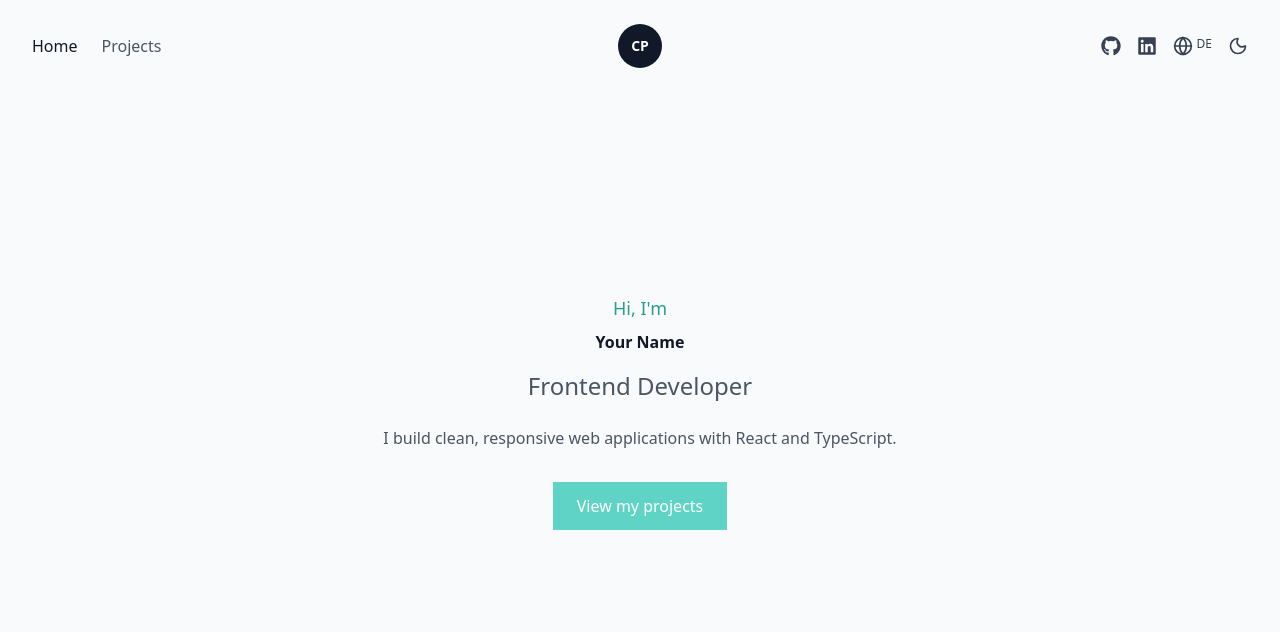
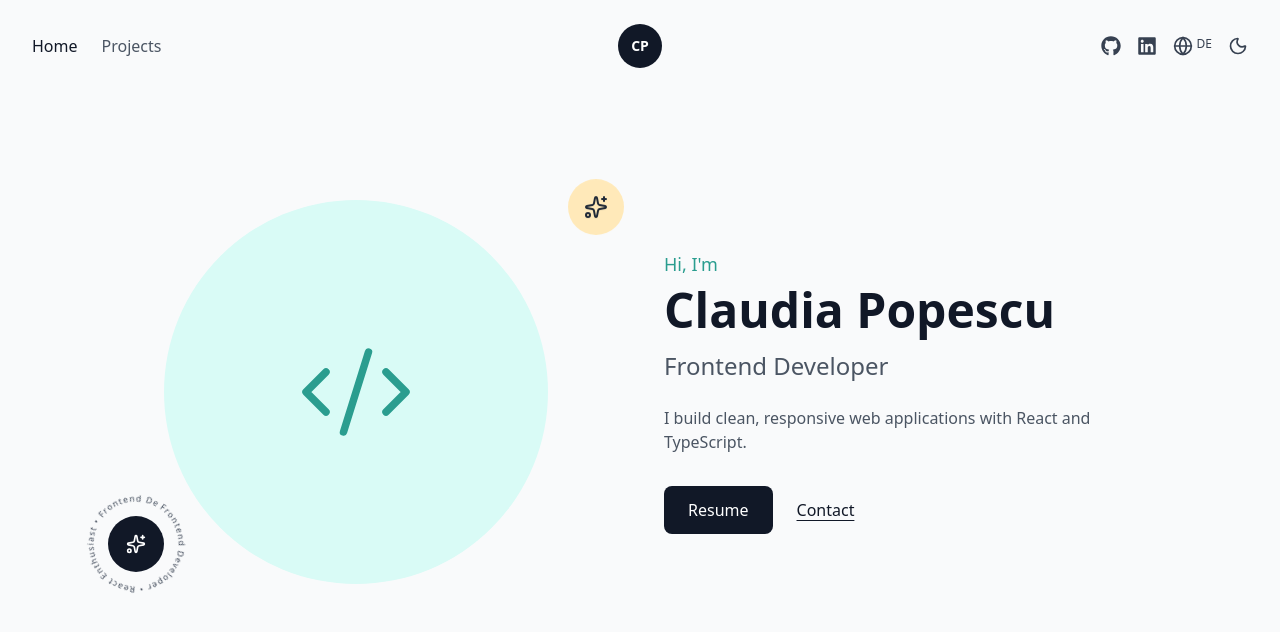
Before and after one commit to saftaclaudia/cp-portfolio, a React (Vite) app: page / in a window 1280 px wide. Shown: the top 632 px of the page. Built offline with nearby package versions, Linux system fonts and the light colour scheme.

Commit message:
Build Hero section with illistration, rotating badge and CTA buttons

```diff
--- a/src/components/Hero.tsx
+++ b/src/components/Hero.tsx
@@ -1,32 +1,78 @@
 import { useTranslation } from "react-i18next";
+import { Code2, Sparkles } from "lucide-react";
 
 function Hero() {
   const { t } = useTranslation();
 
-  const scrollToProjects = () => {
-    document.getElementById("projects")?.scrollIntoView({ behavior: "smooth" });
-  };
+  return (
+    <section className="grid grid-cols-1 md:grid-cols-2 items-center gap-12 px-8 py-16 max-w-6xl mx-auto min-h-[75vh]">
+      <div className="relative flex justify-center items-center">
+        <div className="w-72 h-72 md:w-96 md:h-96 rounded-full bg-mint-100 dark:bg-gray-800 flex items-center justify-center">
+          <Code2
+            size={120}
+            className="text-mint-700 dark:text-mint-300"
+            strokeWidth={1.5}
+          />
+        </div>
 
-  return (
-    <section className="min-h-[80vh] flex flex-col items-center justify-center text-center pc-8 bg-gray-50 dark:bg-gray-950">
+        <div className="absolute -bottom-4 -left-4 w-28 h-28">
+          <svg
+            viewBox="0 0 100 100"
+            className="w-full h-full animate-[spin_16s_linear_infinite]"
+          >
+            <path
+              id="badge-circle"
+              d="M 50,50 m -38,0 a 38,38 0 1,1 76,0 a 38,38 0 1,1 -76,0"
+              fill="none"
+            />
+            <text
+              className="fill-gray-700 dark:fill-gray-300"
+              style={{ fontSize: "7.5px", letterSpacing: "1px" }}
+            >
+              <textPath href="#badge-circle">
+                {t("hero.badge")} • {t("hero.badge")} •
+              </textPath>
+            </text>
+          </svg>
+
+          <div className="absolute inset-0 flex items-center justify-center">
+            <div className="w-14 h-14 rounded-full bg-gray-900 dark:bg-white flex items-center justify-center">
+              <Sparkles size={20} className="text-white dark:text-gray-900" />
+            </div>
+          </div>
+        </div>
+
+        <div className="absolute -top-2 -right-2 w-14 h-14 rounded-full bg-cream-300 flex items-center justify-center animate-bounce [animation-duration:3s]">
+          <Sparkles size={24} className="text-gray-800" />
+        </div>
+      </div>
+
+      <div>
         <p className="text-mint-700 dark:text-mint-300 text-lg mb-2">
           {t("hero.greeting")}
         </p>
-      <h1 className="tex-5xl font-bold text-gray-900 dark:text-white mb-4">
+        <h1 className="text-5xl font-bold text-gray-900 dark:text-white mb-4">
           {t("hero.name")}
         </h1>
         <h2 className="text-2xl text-gray-600 dark:text-gray-300 mb-6">
           {t("hero.title")}
         </h2>
-      <p className="text-gray-600 dark: text-gray-00 max-w-xl mb-8">
+        <p className="text-gray-600 dark:text-gray-400 max-w-md mb-8">
           {t("hero.description")}
         </p>
-      <button
-        onClick={scrollToProjects}
-        className="bg-mint-500 hover:bg-mint-700 text-white px-6 py-3 rouded-lg font-medium  transition-colors"
+
+        <div className="flex items-center gap-6">
+          <button className="bg-gray-900 dark:bg-white text-white dark:text-gray-900 px-6 py-3 rounded-lg font-medium hover:bg-gray-800 dark:hover:bg-gray-100 transition-colors">
+            {t("hero.resume")}
+          </button>
+          <a
+            href="#contact"
+            className="text-gray-900 dark:text-white font-medium underline underline-offset-4 hover:text-mint-700 dark:hover:text-mint-300 transition-colors"
           >
-        {t("hero.cta")}
-      </button>
+            {t("hero.contact")}
+          </a>
+        </div>
+      </div>
     </section>
   );
 }
--- a/src/i18n/locales/de.json
+++ b/src/i18n/locales/de.json
@@ -6,9 +6,11 @@
   },
   "hero": {
     "greeting": "Hallo, ich bin",
-    "name": "Dein Name",
+    "name": "Claudia Popescu",
     "title": "Frontend-Entwickler",
     "description": "Ich entwickle saubere, responsive Webanwendungen mit React und TypeScript.",
-    "cta": "Meine Projekte ansehen"
+    "resume": "Lebenslauf",
+    "contact": "Kontakt",
+    "badge": "Frontend-Entwickler • React-Enthusiast"
   }
 }
--- a/src/i18n/locales/en.json
+++ b/src/i18n/locales/en.json
@@ -6,9 +6,11 @@
   },
   "hero": {
     "greeting": "Hi, I'm",
-    "name": "Your Name",
+    "name": "Claudia Popescu",
     "title": "Frontend Developer",
     "description": "I build clean, responsive web applications with React and TypeScript.",
-    "cta": "View my projects"
+    "resume": "Resume",
+    "contact": "Contact",
+    "badge": "Frontend Developer • React Enthusiast"
   }
 }
```
Lines whose indentation alone changed are shown as unchanged.
